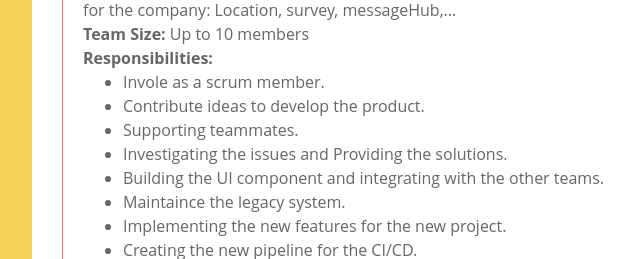
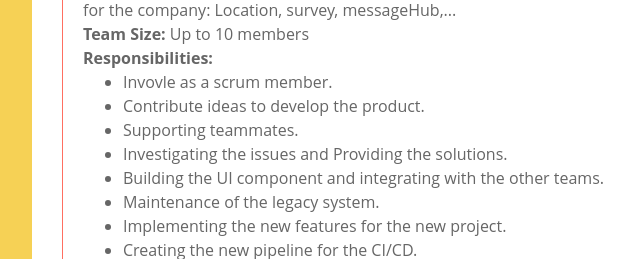
Before and after one commit to phuongndtech-dev/my_cv, a plain HTML site: page index.html in a window 1280 px wide. Shown: the part 1765-2024 px from the top of the page, 368-1008 px from the left. Drawn offline with nearby package versions, Linux system fonts and the light colour scheme.

Commit message:
update CV

```diff
--- a/index.html
+++ b/index.html
@@ -81,7 +81,7 @@
                         </div>
                         <div class="col-md-6 col-lg-7">
                             <p>
-                                With five-year background in diverse facets of .NET development, database design, and
+                                With six-year background in diverse facets of .NET development, database design, and
                                 technical support. I have extensive experience developing legal, e-commerce, management,
                                 banking, and education products.<br /> <br/>
                                 I like helping other and work well with group. I can also do some mentoring tasks and
@@ -141,7 +141,7 @@
                                 <div><b>Responsibilities:</b>
                                     <ul>
                                         <li>
-                                            Invole as a scrum member.
+                                            Invovle as a scrum member.
                                         </li>
                                         <li>
                                             Contribute ideas to develop the product.
@@ -156,7 +156,7 @@
                                             Building the UI component and integrating with the other teams.
                                         </li>
                                         <li>
-                                            Maintaince the legacy system.
+                                            Maintenance of the legacy system.
                                         </li>
                                         <li>
                                             Implementing the new features for the new project.
```
Also changed, not shown: 1 other file.
